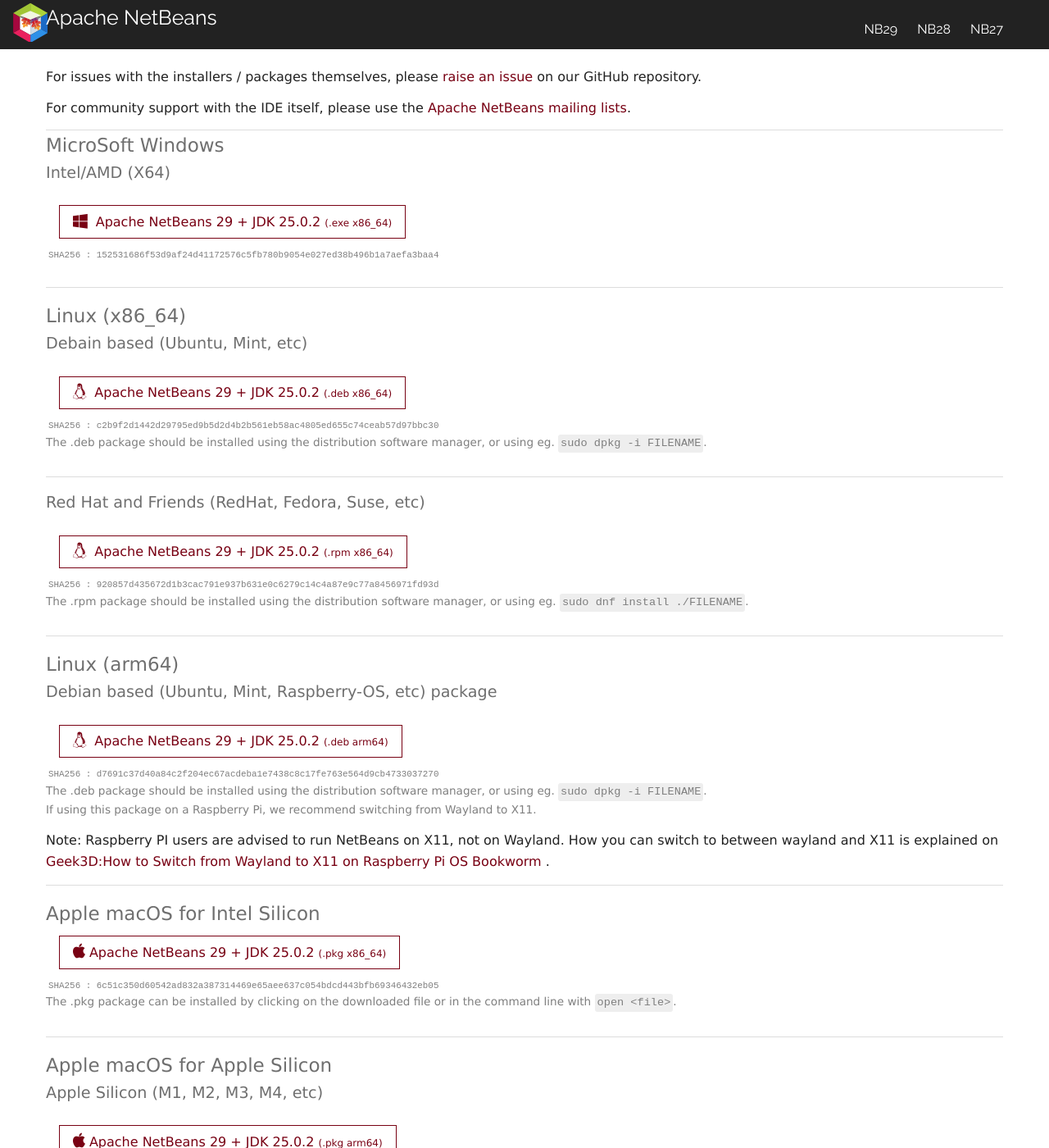
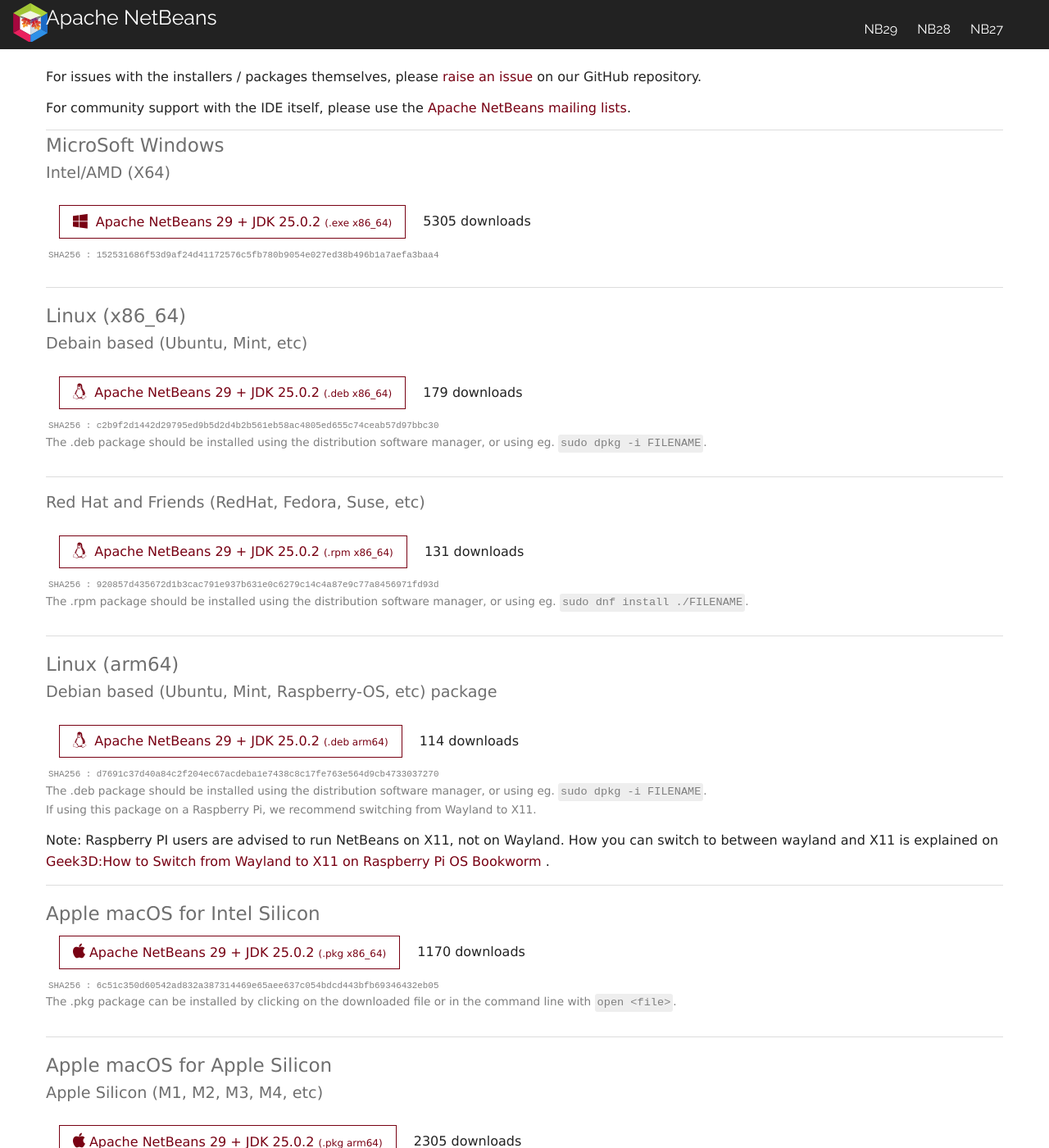
Before and after one commit to Friends-of-Apache-NetBeans/netbeans-installers-site, a Jekyll site: the page built from index.html, in a window 1280 px wide and 1400 px high, scrolled down 485 px. Shown: the whole window at 82% size. Built offline with Jekyll 4.4.1, drawn with Linux system fonts in a browser that asks for light colours; nearby versions of some CDN libraries.

Commit message:
add download count

```diff
--- a/_data/nb27.yaml
+++ b/_data/nb27.yaml
@@ -8,23 +8,29 @@
 linux-rpm-x64-file: apache-netbeans-27-0.x86_64.rpm
 linux-rpm-x64-url: https://github.com/Friends-of-Apache-NetBeans/netbeans-installers/releases/download/v27-build/apache-netbeans-27-0.x86_64.rpm
 linux-rpm-x64-hash: d8deb1947cc00732ebdf1de6c65afb2ddab5f90ca4cf60853a17685080a02c63
+linux-rpm-x64-downloads: 0
 
 macos-pkg-arm-file: Apache-NetBeans-27-arm64.pkg
 macos-pkg-arm-url: https://github.com/Friends-of-Apache-NetBeans/netbeans-installers/releases/download/v27-build/Apache-NetBeans-27-arm64.pkg
 macos-pkg-arm-hash: c22a09a2ce5e2a9431888ee9c19158e24aa2881ce2d53820581d47abfe5570c6
+macos-pkg-arm-downloads: 7
 
 macos-pkg-x64-file: Apache-NetBeans-27-x86_64.pkg
 macos-pkg-x64-url: https://github.com/Friends-of-Apache-NetBeans/netbeans-installers/releases/download/v27-build/Apache-NetBeans-27-x86_64.pkg
 macos-pkg-x64-hash: 515c4033c8f4553e50457279837fa5062217f2d16a996aa3a4c53f8abd20f520
+macos-pkg-x64-downloads: 7
 
 windows-exe-x64-file: Apache-NetBeans-27.exe
 windows-exe-x64-url: https://github.com/Friends-of-Apache-NetBeans/netbeans-installers/releases/download/v27-build/Apache-NetBeans-27.exe
 windows-exe-x64-hash: 14cc18e5bb45aecbc29cdc222c5d32b2bff8a100728672138651950c1151513b
+windows-exe-x64-downloads: 0
 
 linux-deb-x64-file: apache-netbeans_27-1_amd64.deb
 linux-deb-x64-url: https://github.com/Friends-of-Apache-NetBeans/netbeans-installers/releases/download/v27-build/apache-netbeans_27-1_amd64.deb
 linux-deb-x64-hash: baadbd51cac76c9e5e1b7738850d2906a559b9eb807c3dae4141f349cdc3c1af
+linux-deb-x64-downloads: 0
 
 linux-deb-arm-file: apache-netbeans_27-1_arm64.deb
 linux-deb-arm-url: https://github.com/Friends-of-Apache-NetBeans/netbeans-installers/releases/download/v27-build/apache-netbeans_27-1_arm64.deb
 linux-deb-arm-hash: 1c164647897a53284e9828fcd5953e512e3b9d06129f0f9b14aff05e728e2b7c
+linux-deb-arm-downloads: 0
--- a/_data/nb28.yaml
+++ b/_data/nb28.yaml
@@ -8,23 +8,29 @@
 linux-rpm-x64-file: apache-netbeans-28-0.x86_64.rpm
 linux-rpm-x64-url: https://github.com/Friends-of-Apache-NetBeans/netbeans-installers/releases/download/v28-build2/apache-netbeans-28-0.x86_64.rpm
 linux-rpm-x64-hash: 668c22cf9b198582477e7cb9a613ea6d453fe57f09a1a0ffa423acd49054ea1a
+linux-rpm-x64-downloads: 210
 
 macos-pkg-arm-file: Apache-NetBeans-28-arm64.pkg
 macos-pkg-arm-url: https://github.com/Friends-of-Apache-NetBeans/netbeans-installers/releases/download/v28-build2/Apache-NetBeans-28-arm64.pkg
 macos-pkg-arm-hash: 7c64cfa68c064d54f750102aa0590c65d4062e829ea33d9dbceb867b06c2c886
+macos-pkg-arm-downloads: 4048
 
 macos-pkg-x64-file: Apache-NetBeans-28-x86_64.pkg
 macos-pkg-x64-url: https://github.com/Friends-of-Apache-NetBeans/netbeans-installers/releases/download/v28-build2/Apache-NetBeans-28-x86_64.pkg
 macos-pkg-x64-hash: fc9976c8b55e1a81586d77c3b26d342c16f5912b4e385d8ea9e57294218f297e
+macos-pkg-x64-downloads: 2179
 
 windows-exe-x64-file: Apache-NetBeans-28.exe
 windows-exe-x64-url: https://github.com/Friends-of-Apache-NetBeans/netbeans-installers/releases/download/v28-build2/Apache-NetBeans-28.exe
 windows-exe-x64-hash: 893b21e6ff4eb99c0171845e4c2af15faa6f3ae34687a4ec2e1cffe14c5fb72f
+windows-exe-x64-downloads: 5202
 
 linux-deb-x64-file: apache-netbeans_28-1_amd64.deb
 linux-deb-x64-url: https://github.com/Friends-of-Apache-NetBeans/netbeans-installers/releases/download/v28-build2/apache-netbeans_28-1_amd64.deb
 linux-deb-x64-hash: d54897dba115b08cd49f75af2aa165b412bce126577989da7e7e15f3d4ffd795
+linux-deb-x64-downloads: 369
 
 linux-deb-arm-file: apache-netbeans_28-1_arm64.deb
 linux-deb-arm-url: https://github.com/Friends-of-Apache-NetBeans/netbeans-installers/releases/download/v28-build2/apache-netbeans_28-1_arm64.deb
 linux-deb-arm-hash: cc46a0a645f55b529ff59156cfb20fc3b7958d0c121847dbce313e6bef1e403e
+linux-deb-arm-downloads: 200
--- a/_data/nb29.yaml
+++ b/_data/nb29.yaml
@@ -8,23 +8,29 @@
 linux-rpm-x64-file: apache-netbeans-29-0.x86_64.rpm
 linux-rpm-x64-url: https://github.com/Friends-of-Apache-NetBeans/netbeans-installers/releases/download/v29-build1/apache-netbeans-29-0.x86_64.rpm
 linux-rpm-x64-hash: 920857d435672d1b3cac791e937b631e0c6279c14c4a87e9c77a8456971fd93d
+linux-rpm-x64-downloads: 131
 
 macos-pkg-arm-file: Apache-NetBeans-29-arm64.pkg
 macos-pkg-arm-url: https://github.com/Friends-of-Apache-NetBeans/netbeans-installers/releases/download/v29-build1/Apache-NetBeans-29-arm64.pkg
 macos-pkg-arm-hash: 5a3dcad4edc2a327b7ef25f0c299060f41879f2ca482e27281700ae9ee14e776
+macos-pkg-arm-downloads: 2305
 
 macos-pkg-x64-file: Apache-NetBeans-29-x86_64.pkg
 macos-pkg-x64-url: https://github.com/Friends-of-Apache-NetBeans/netbeans-installers/releases/download/v29-build1/Apache-NetBeans-29-x86_64.pkg
 macos-pkg-x64-hash: 6c51c350d60542ad832a387314469e65aee637c054bdcd443bfb69346432eb05
+macos-pkg-x64-downloads: 1170
 
 windows-exe-x64-file: Apache-NetBeans-29.exe
 windows-exe-x64-url: https://github.com/Friends-of-Apache-NetBeans/netbeans-installers/releases/download/v29-build1/Apache-NetBeans-29.exe
 windows-exe-x64-hash: 152531686f53d9af24d41172576c5fb780b9054e027ed38b496b1a7aefa3baa4
+windows-exe-x64-downloads: 5305
 
 linux-deb-x64-file: apache-netbeans_29-1_amd64.deb
 linux-deb-x64-url: https://github.com/Friends-of-Apache-NetBeans/netbeans-installers/releases/download/v29-build1/apache-netbeans_29-1_amd64.deb
 linux-deb-x64-hash: c2b9f2d1442d29795ed9b5d2d4b2b561eb58ac4805ed655c74ceab57d97bbc30
+linux-deb-x64-downloads: 179
 
 linux-deb-arm-file: apache-netbeans_29-1_arm64.deb
 linux-deb-arm-url: https://github.com/Friends-of-Apache-NetBeans/netbeans-installers/releases/download/v29-build1/apache-netbeans_29-1_arm64.deb
 linux-deb-arm-hash: d7691c37d40a84c2f204ec67acdeba1e7438c8c17fe763e564d9cb4733037270
+linux-deb-arm-downloads: 114
--- a/_includes/release.html
+++ b/_includes/release.html
@@ -5,7 +5,7 @@
     <h4>Intel/AMD (X64) </h4>
     <div><a href="{{ sb.windows-exe-x64-url }}" class="btn"><i class="fa fa-windows"></i>
         Apache NetBeans {{ sb.netbeans-version }} + JDK {{ sb.jdk-version }}
-        <span class="type-arch">(.exe x86_64)</span></a>
+        <span class="type-arch">(.exe x86_64)</span></a> {{sb.windows-exe-x64-downloads}} downloads
     </div>
     <aside>
       <code class="hash">SHA256 : {{ sb.windows-exe-x64-hash }}</code>
@@ -18,7 +18,7 @@
     <h4>Debain based (Ubuntu, Mint, etc)</h4>
     <div><a href="{{ sb.linux-deb-x64-url }}" class="btn"><i class="fa fa-linux"></i>
         Apache NetBeans {{ sb.netbeans-version }} + JDK {{ sb.jdk-version }}
-        <span class="type-arch">(.deb x86_64)</span></a></div>
+        <span class="type-arch">(.deb x86_64)</span></a> {{sb.linux-deb-x64-downloads}} downloads</div>
     <aside><code class="hash">SHA256 : {{ sb.linux-deb-x64-hash }}</code><br>
       The .deb package should be installed using the distribution software manager,
       or using eg. <code>sudo dpkg -i FILENAME</code>.</aside>
@@ -29,7 +29,7 @@
     <h4>Red Hat and Friends (RedHat, Fedora, Suse, etc)</h4>
     <div><a href="{{ sb.linux-rpm-x64-url }}" class="btn"><i class="fa fa-linux"></i>
         Apache NetBeans {{ sb.netbeans-version }} + JDK {{ sb.jdk-version }}
-        <span class="type-arch">(.rpm x86_64)</span></a></div>
+        <span class="type-arch">(.rpm x86_64)</span></a>  {{sb.linux-rpm-x64-downloads}} downloads</div>
     <aside>
       <code class="hash">SHA256 : {{ sb.linux-rpm-x64-hash }}</code><br>
       The .rpm package should be installed using the distribution software manager,
@@ -43,7 +43,7 @@
     <h4>Debian based (Ubuntu, Mint, Raspberry-OS, etc) package</h4>
     <div><a href="{{ sb.linux-deb-arm-url }}" class="btn"><i class="fa fa-linux"></i>
         Apache NetBeans {{ sb.netbeans-version }} + JDK {{ sb.jdk-version }}
-        <span class="type-arch">(.deb arm64)</span></a></div>
+        <span class="type-arch">(.deb arm64)</span></a>  {{sb.linux-deb-arm-downloads}} downloads</div>
     <aside>
       <code class="hash">SHA256 : {{ sb.linux-deb-arm-hash }}</code><br>
       The .deb package should be installed using the distribution software manager,
@@ -61,7 +61,7 @@
     <h3>Apple macOS for Intel Silicon</h3>
     <div><a href="{{ sb.macos-pkg-x64-url }}" class="btn"><i class="fa fa-apple"></i>Apache NetBeans
         {{ sb.netbeans-version }} + JDK {{ sb.jdk-version }}
-        <span class="type-arch">(.pkg x86_64)</span></a></div>
+        <span class="type-arch">(.pkg x86_64)</span></a>  {{sb.macos-pkg-x64-downloads}} downloads</div>
     <aside>
       <code class="hash">SHA256 : {{ sb.macos-pkg-x64-hash }}</code><br>
       The .pkg package can be installed by clicking on the downloaded file or in the command line with
@@ -82,7 +82,7 @@
     <h4>Apple Silicon (M1, M2, M3, M4, etc)</h4>
     <div><a href="{{ sb.macos-pkg-arm-url }}" class="btn"><i class="fa fa-apple"></i>Apache NetBeans
         {{ sb.netbeans-version }} + JDK {{ sb.jdk-version }}
-        <span class="type-arch">(.pkg arm64)</span></a></div>
+        <span class="type-arch">(.pkg arm64)</span></a> {{sb.macos-pkg-arm-downloads}} downloads</div>
     <aside>
       <code class="hash">SHA256 : {{ sb.macos-pkg-arm-hash }}</code><br>
       The .pkg package can be installed by clicking on the downloaded file or in the command line with
```
Also changed, not shown: 1 other file.
